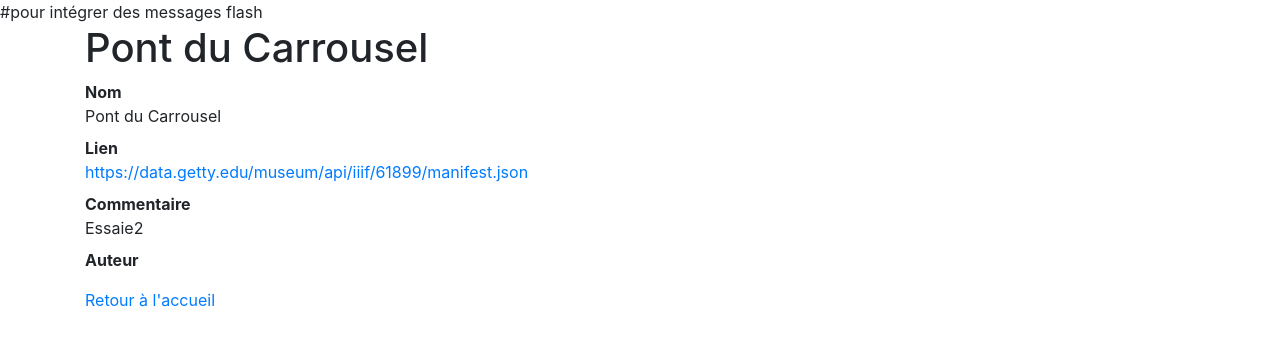
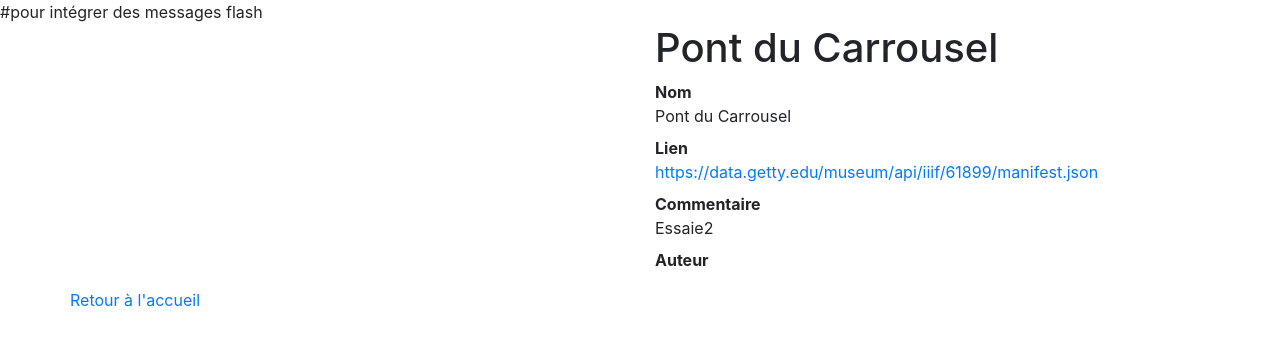
Before and after one commit to Chartes-TNAH/imago-commentaires, a Flask app: page /comment/2 in a window 1280 px wide. Shown: the part 56-402 px from the top of the page. Run offline with Flask 2, Linux system fonts and the light colour scheme; data comes from the database, SQL or seed files in the repository; data that the repository does not hold is empty; some libraries are stand-ins or nearby versions.

Commit message:
ajout des colonnes

```diff
--- a/imaginatiiif/imaginatiiif/templates/pages/comment.html
+++ b/imaginatiiif/imaginatiiif/templates/pages/comment.html
@@ -5,17 +5,18 @@
 {% endblock %}
 
 {% block corps %}
+    <div class="row">
+      <div class="col-8 col-sm-6">
         {% if img %}
           {% for lien in img %}
-            <div>
           <img src={{lien}}
              href={{lien}}
              alt="Image à laquelle est lié le commentaire."
              width="300"/>
-            </div>
           {% endfor %}
         {% endif %}
-
+      </div>
+      <div class="col-4 col-sm-6">
         {% if commentaire %}
           <h1>{{commentaire.comment_nom}}</h1>
             <dl>
@@ -28,11 +29,10 @@
             {% for resultat in data  %}
               <li>{{resultat.label}} : {{resultat.value}}</li>
             {% endfor %}
-
         {% else %}
           <p>La base de données est en cours de constitution</p>
-
         {% endif %}
+    </div>
     {% if current_user.is_authenticated %}
     <p><a class="nav-link" href="{{url_for('modif_commentaire', comment_id=commentaire.comment_id)}}">Editer le commentaire</a>
 
```
Lines whose indentation alone changed are shown as unchanged.
